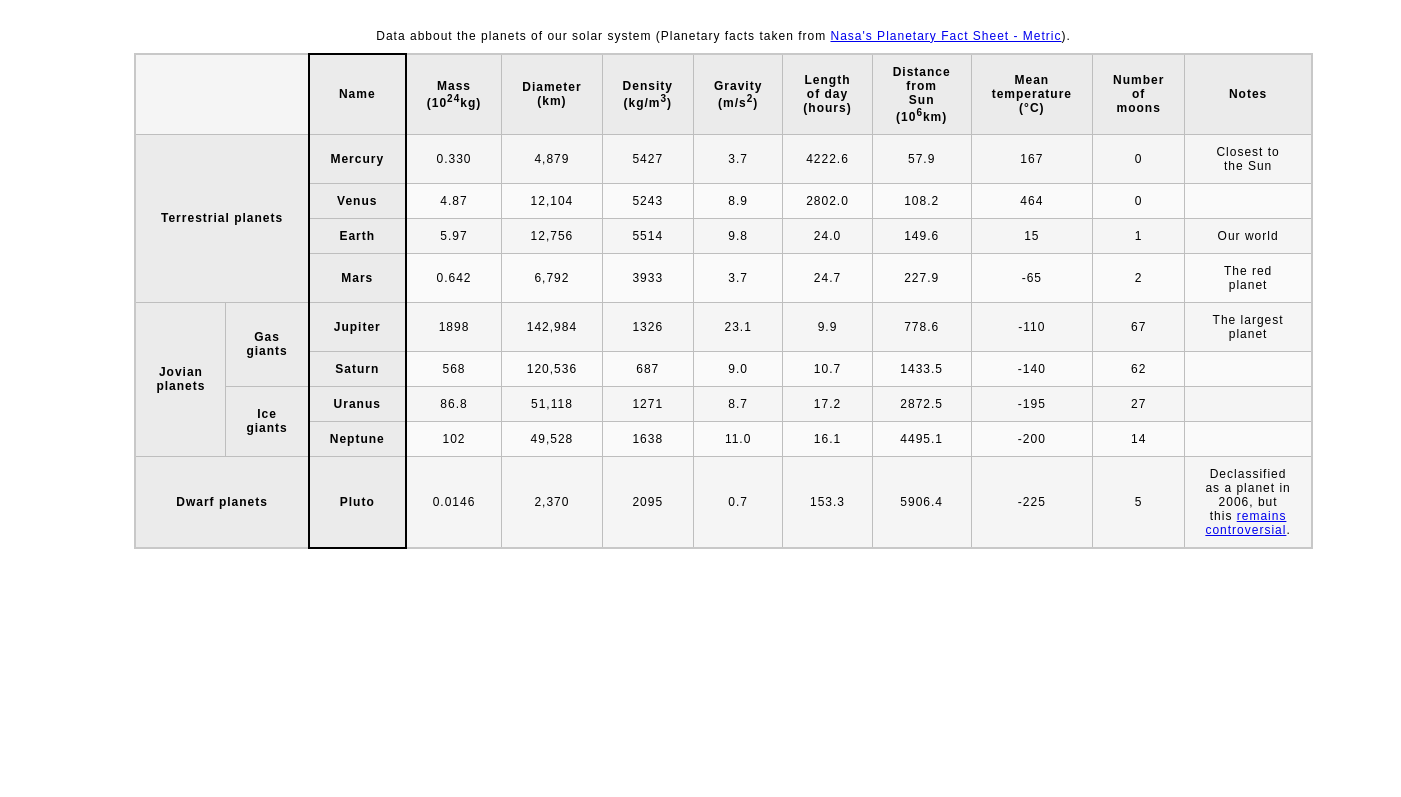
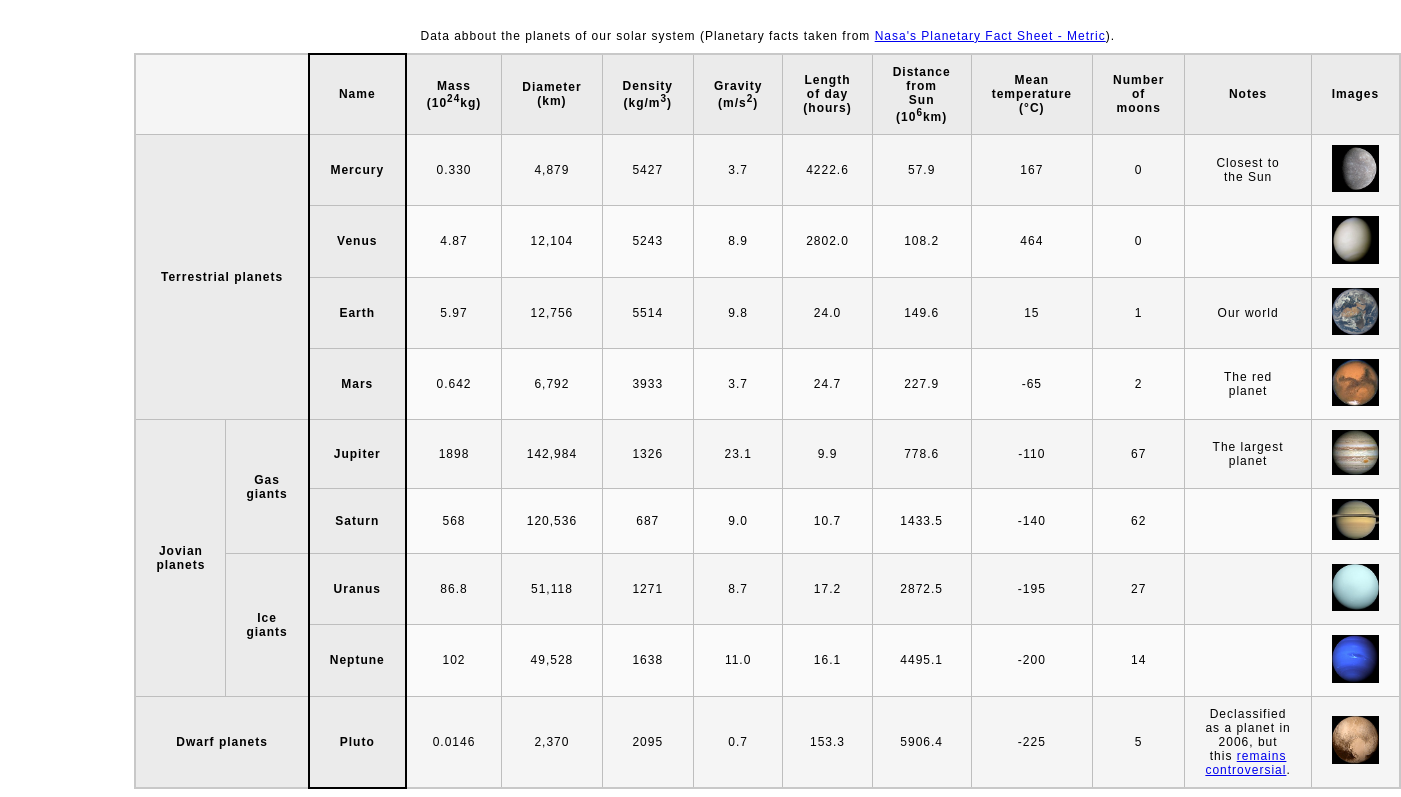
Before and after one commit to sneddonj/sneddonj.github.io, a plain HTML site: page planets-table/index.html in a window 1280 px wide. Shown: the part 61-858 px from the top of the page, 1401 px wide, since content can reach past the window. Before the commit the page ends 800 px from the top, so only its background shows below. Drawn offline with Linux system fonts and the light colour scheme.

Commit message:
Updated for Photots

```diff
--- a/planets-table/index.html
+++ b/planets-table/index.html
@@ -35,6 +35,7 @@
                         <th scope="col">Mean temperature (°C)</th>
                         <th scope="col">Number of moons</th>
                         <th scope="col">Notes</th>
+                        <th scope="col">Images</th>
                     </tr>
                 </thead>
                 <tbody>
@@ -50,6 +51,7 @@
                         <td>167</td>
                         <td>0</td>
                         <td>Closest to the Sun</td>
+                        <td><img src="images/mercury.jpg" alt="Portrait of Mercury"></td>
                     </tr>
                     <tr>
                         <th scope="row">Venus</th>
@@ -62,6 +64,7 @@
                         <td>464</td>
                         <td>0</td>
                         <td></td>
+                        <td><img src="images/venus.jpg" alt="Portrait of Venus"></td>
                     </tr>
                     <tr>
                         <th scope="row">Earth</th>
@@ -74,6 +77,7 @@
                         <td>15</td>
                         <td>1</td>
                         <td>Our world</td>
+                        <td><img src="images/earth.png" alt="Portrait of Earth"></td>
                     </tr>
                     <tr>
                         <th scope="row">Mars</th>
@@ -86,6 +90,7 @@
                         <td>-65</td>
                         <td>2</td>
                         <td>The red planet</td>
+                        <td><img src="images/mars.jpg" alt="Portrait of Mars"></td>
                     </tr>
                     <tr>
                         <th rowspan="4" scope="rowgroup">Jovian planets</th>
@@ -100,6 +105,7 @@
                         <td>-110</td>
                         <td>67</td>
                         <td>The largest planet</td>
+                        <td><img src="images/jupiter.jpg" alt="Portrait of Juipter"></td>
                     </tr>
                     <tr>
                         <th scope="row">Saturn</th>
@@ -112,6 +118,7 @@
                         <td>-140</td>
                         <td>62</td>
                         <td></td>
+                        <td><img src="images/saturn.jpg" alt="Portrait of Saturn"></td>
                     </tr>
                     <tr>
                         <th rowspan="2" scope="rowgroup">Ice giants</th>
@@ -125,6 +132,7 @@
                         <td>-195</td>
                         <td>27</td>
                         <td></td>
+                        <td><img src="images/uranus.jpg" alt="Portrait of Uranus"></td>
                     </tr>
                     <tr>
                         <th scope="row">Neptune</th>
@@ -137,6 +145,7 @@
                         <td>-200</td>
                         <td>14</td>
                         <td></td>
+                        <td><img src="images/neptune.jpg" alt="Portrait of Neptune"></td>
                     </tr>
                     <tr>
                         <th colspan="2" scope="row">Dwarf planets</th>
@@ -150,6 +159,7 @@
                         <td>-225</td>
                         <td>5</td>
                         <td>Declassified as a planet in 2006, but this <a href="https://www.usatoday.com/story/tech/2014/10/02/pluto-planet-solar-system/16578959/">remains controversial</a>.</td>
+                        <td><img src="images/pluto.jpg" alt="Portrait of Pulto"></td>
                     </tr>
                 </tbody>
             </table>
```
